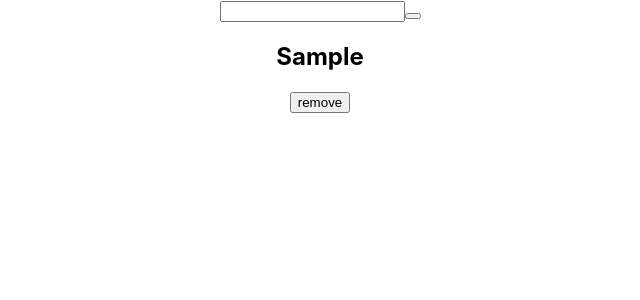
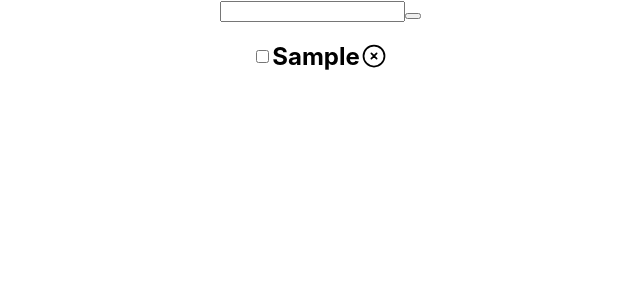
Before and after one commit to rachelrondon/to-do-list, a React (Create React App) app: page / in a window 1280 px wide. Both pictures are taken after typing "Sample" into the empty fields and a click on the button 732 px from the left and 16 px from the top of the page. Shown: the top 300 px of the page, without its empty margins (320-960 px from the left). Built offline with nearby package versions, Linux system fonts and the light colour scheme.

Commit message:
feat:update

```diff
--- /dev/null
+++ b/src/ToDoList.css
@@ -0,0 +1,16 @@
+.remove {
+  width: 1.75rem;
+  height: 1.75rem;
+}
+
+.to-do {
+  display: flex;
+  flex-direction: row;
+  align-items: center;
+}
+
+.layout {
+  display: flex;
+  flex-direction: column;
+  align-items: center;
+}
--- a/src/ToDoList.js
+++ b/src/ToDoList.js
@@ -1,4 +1,6 @@
 import { useState } from 'react';
+import { XCircleIcon } from '@heroicons/react/24/outline';
+import './ToDoList.css';
 
 const ToDoList = () => {
 
@@ -13,7 +15,7 @@ const ToDoList = () => {
   };
 
   return (
-    <div>
+    <div className="layout">
         <form onSubmit={addToDo}>
           <input
             value={toDo}
@@ -27,11 +29,9 @@ const ToDoList = () => {
         {toDoList.map((item) => {
           return (
             <div className="to-do">
-            <h2>{item}</h2>
-            <button
-              className="remove">
-                remove
-              </button>
+              <input type="checkbox" defaultChecked={false} />
+              <h2>{item}</h2>
+              <XCircleIcon className="remove"/>
             </div>
           )
         })}
```
